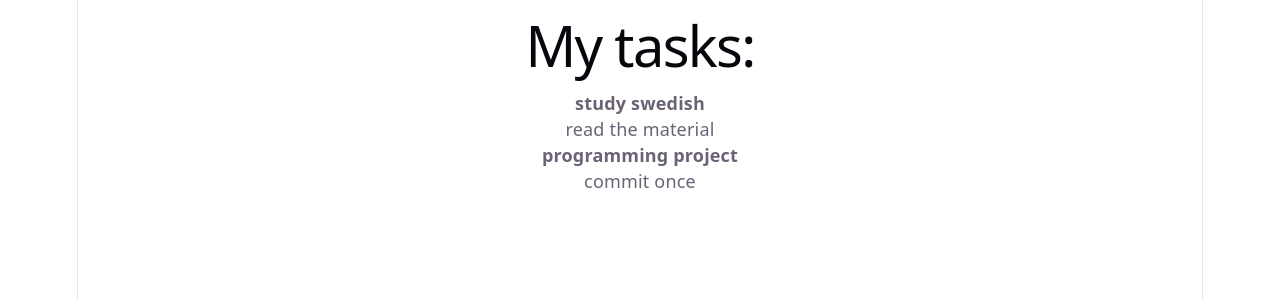
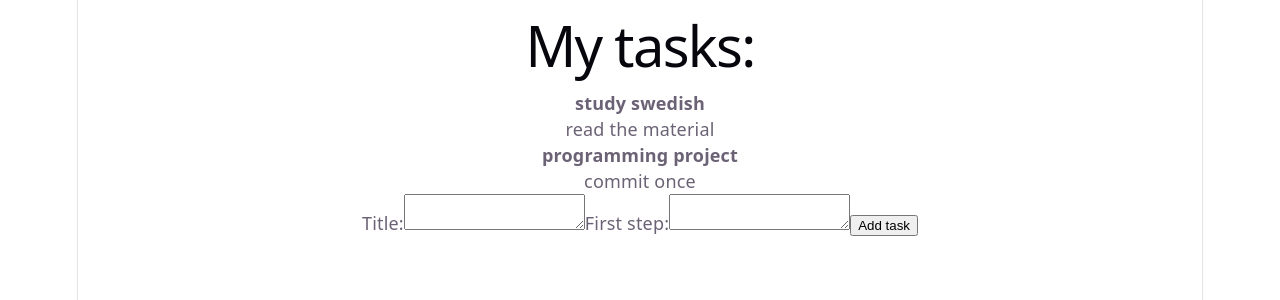
Before and after one commit to Cathy-5/Kickstart, a React (Vite) app: page / in a window 1280 px wide. Shown: the top 300 px of the page. Built offline with nearby package versions, Linux system fonts and the light colour scheme.

Commit message:
add a task to list

```diff
--- a/index.html
+++ b/index.html
@@ -2,7 +2,7 @@
 <html lang="en">
   <head>
     <meta charset="UTF-8" />
-    <link rel="icon" type="image/svg+xml" href="/favicon.svg" />
+    <link rel="icon" type="image" href="/favicon.png" />
     <meta name="viewport" content="width=device-width, initial-scale=1.0" />
     <title>kickstart</title>
   </head>
--- a/src/App.jsx
+++ b/src/App.jsx
@@ -1,18 +1,36 @@
+import { useEffect, useState } from "react";
 import TaskCard from "./components/TaskCard";
-import { taskList } from "./utils/TaskData.js";
-import './App.css';
+import TaskForm from "./components/TaskForm";
+import { loadTasks, saveTasks } from "./utils/taskStorage.js";
+import "./App.css";
 
-// Controls task list and sends each task to Taskcard
 export default function App() {
+  const [tasks, setTasks] = useState(loadTasks);
+
+  useEffect(() => {
+    saveTasks(tasks);
+  }, [tasks]);
+
+  function handleAddTask(newTask) {
+    const taskWithId = {
+      ...newTask,
+      id: crypto.randomUUID(),
+    };
+
+    setTasks((currentTasks) => [...currentTasks, taskWithId]); // ... copy all items from old to new array
+  }
 
   return (
-    <>
-    <h1>My tasks:</h1>
-    <ul className='task-list'>
-      {taskList.map((task) => (
-        <TaskCard task={task}/>
-      ))}
-    </ul>
-    </>
+    <main className="app">
+      <h1>My tasks:</h1>
+
+      <ul className="task-list">
+        {tasks.map((task) => (
+          <TaskCard key={task.id} task={task} />
+        ))}
+      </ul>
+
+      <TaskForm onAddTask={handleAddTask} />
+    </main>
   );
 }
--- a/src/components/TaskCard.jsx
+++ b/src/components/TaskCard.jsx
@@ -1,6 +1,6 @@
 export default function TaskCard({ task }) {
   return (
-    <li key={task.id}>
+    <li className="task-card">
       <strong>{task.title}</strong>
       <p>{task.firstStep}</p>
     </li>
--- a/src/components/TaskForm.jsx
+++ b/src/components/TaskForm.jsx
@@ -0,0 +1,47 @@
+import { useState } from "react";
+
+export default function TaskForm({ onAddTask }) {
+  const [title, setTitle] = useState("");
+  const [firstStep, setFirstStep] = useState("");
+
+  function handleSubmit(event) {
+    event.preventDefault();
+
+    const cleanTitle = title.trim();
+    const cleanFirstStep = firstStep.trim();
+
+    if (!cleanTitle || !cleanFirstStep) {
+      return;
+    }
+
+    onAddTask({
+      title: cleanTitle,
+      firstStep: cleanFirstStep,
+    });
+
+    setTitle("");
+    setFirstStep("");
+  }
+
+  return (
+    <form onSubmit={handleSubmit}>
+      <label htmlFor="task-title">Title:</label>
+      <textarea
+        id="task-title"
+        value={title}
+        onChange={(event) => setTitle(event.target.value)}
+        required
+      />
+
+      <label htmlFor="task-first-step">First step:</label>
+      <textarea
+        id="task-first-step"
+        value={firstStep}
+        onChange={(event) => setFirstStep(event.target.value)}
+        required
+      />
+
+      <button type="submit">Add task</button>
+    </form>
+  );
+}
--- /dev/null
+++ b/src/utils/taskStorage.js
@@ -0,0 +1,17 @@
+import { taskList } from "./taskData.js";
+
+const STORAGE_KEY = "kickstart-tasks";
+
+export function loadTasks() {
+  try {
+    const savedTasks = localStorage.getItem(STORAGE_KEY);
+
+    return savedTasks ? JSON.parse(savedTasks) : taskList;
+  } catch {
+    return taskList;
+  }
+}
+
+export function saveTasks(tasks) {
+  localStorage.setItem(STORAGE_KEY, JSON.stringify(tasks));
+}
```
Also changed, not shown: public/favicon.png (added).
